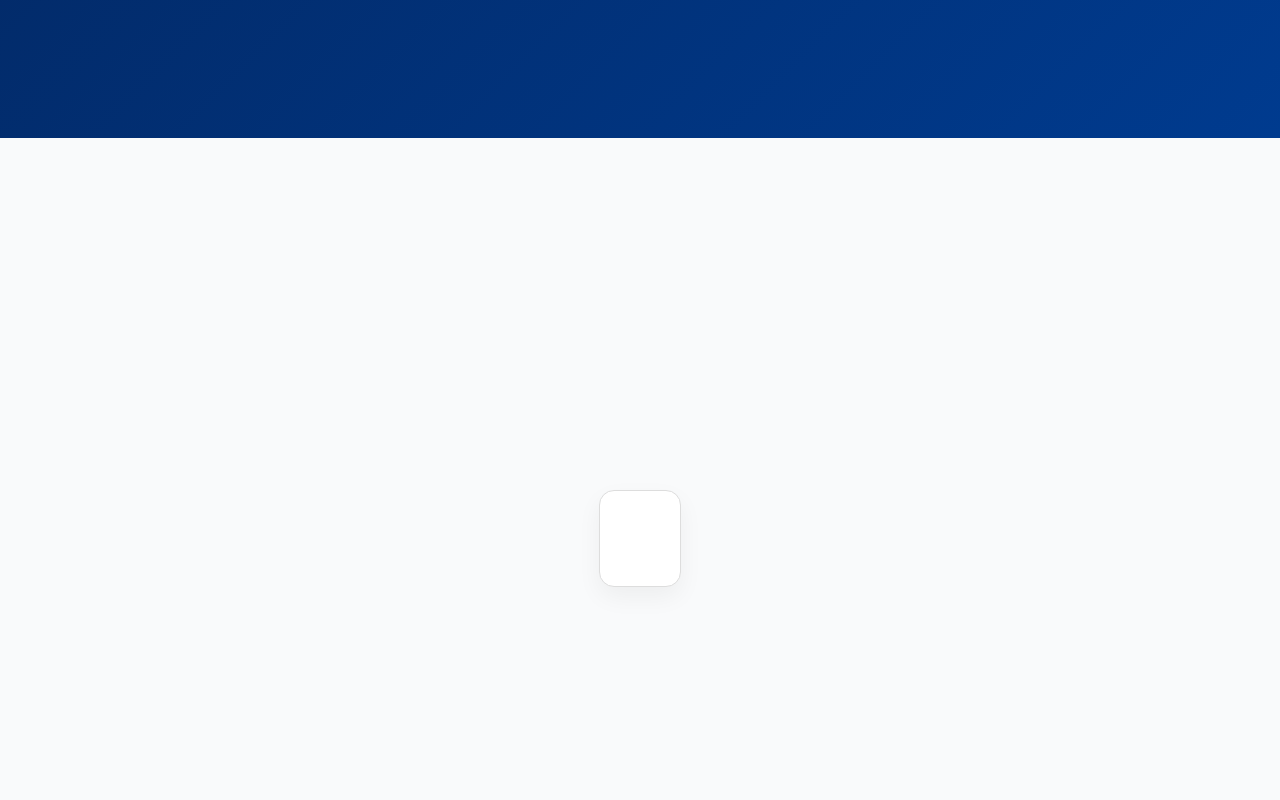
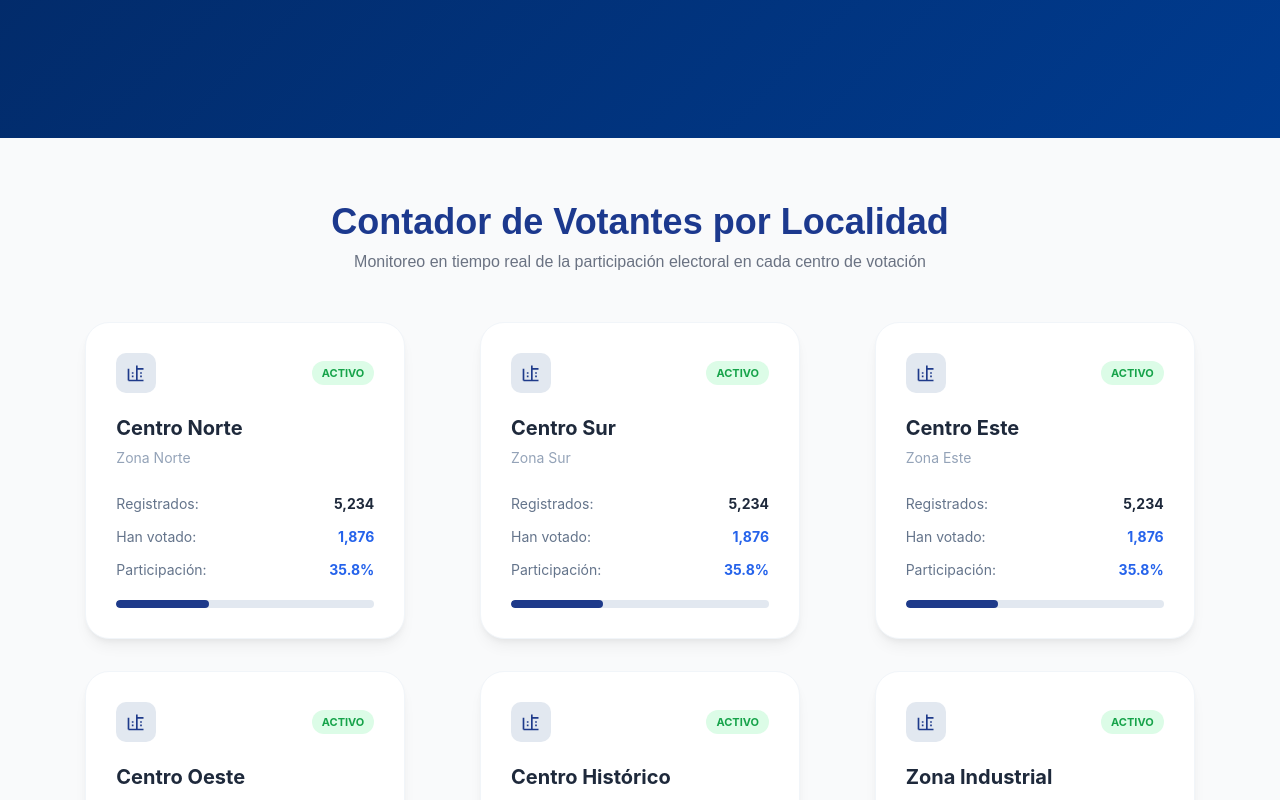
Before and after one commit to EQUIPO9-DESARROLLOWEB/Front-end-proyecto, a Next.js app in the folder proyecto_elecciones/: page / in a window 1280 px wide. Shown: the part 740-1540 px from the top of the page. Built offline with nearby package versions, Linux system fonts and the light colour scheme.

Commit message:
feat: dashboard completo con 8 centros y css modules

```diff
--- a/proyecto_elecciones/app/Contador/Contador.module.css
+++ b/proyecto_elecciones/app/Contador/Contador.module.css
@@ -1,23 +1,93 @@
-.container {
-    border: 1px solid #ddd;
-    padding: 40px; /* Más espacio interno */
-    border-radius: 15px;
-    background-color: #fff;
-    box-shadow: 0 10px 25px rgba(0,0,0,0.05); /* Sombra más elegante */
-    max-width: 400px;
-    margin: 20px auto;
-    text-align: center;
-    font-family: Arial, sans-serif;
+.card {
+    background-color: #ffffff; /* Blanco puro para que resalte */
+    border-radius: 24px;
+    padding: 30px;
+    width: 320px;
+    box-shadow: 0 10px 15px -3px rgba(0, 0, 0, 0.05), 0 4px 6px -2px rgba(0, 0, 0, 0.05);
+    border: 1px solid #f1f5f9; /* Borde muy suave */
+    font-family: 'Inter', sans-serif; /* O sans-serif estándar */
 }
 
-.title {
-    color: #333;
-    font-size: 1.8rem;
-    margin-bottom: 15px;
+.header {
+    display: flex;
+    justify-content: space-between;
+    align-items: center;
+    margin-bottom: 20px;
 }
 
-.text {
-    color: #666;
-    font-size: 1.1rem;
-    line-height: 1.6;
+.iconBox {
+    background-color: #e2e8f0;
+    padding: 10px;
+    border-radius: 10px;
+    color: #1e3a8a;
 }
+
+.statusBadge {
+    background-color: #dcfce7;
+    color: #16a34a;
+    font-size: 11px;
+    font-weight: bold;
+    padding: 4px 10px;
+    border-radius: 20px;
+}
+
+.infoPrincipal {
+    margin-bottom: 25px;
+}
+
+.localidadTitle {
+    font-size: 20px;
+    color: #1e293b;
+    margin: 0;
+    font-weight: 700;
+}
+
+.zonaText {
+    font-size: 14px;
+    color: #94a3b8;
+    margin: 4px 0 0 0;
+}
+
+.statsGrid {
+    display: flex;
+    flex-direction: column;
+    gap: 12px;
+    margin-bottom: 20px;
+}
+
+.statRow {
+    display: flex;
+    justify-content: space-between;
+    font-size: 14px;
+}
+
+.statLabel {
+    color: #64748b;
+}
+
+.statValue {
+    color: #1e293b;
+    font-weight: 700;
+}
+
+.statValueBlue {
+    color: #2563eb;
+    font-weight: 700;
+}
+
+.progressContainer {
+    width: 100%;
+}
+
+.progressBar {
+    height: 8px;
+    background-color: #e2e8f0;
+    border-radius: 10px;
+    overflow: hidden;
+}
+
+.progressFill {
+    height: 100%;
+    background-color: #1e3a8a;
+    border-radius: 10px;
+}
--- a/proyecto_elecciones/app/Contador/Contador.tsx
+++ b/proyecto_elecciones/app/Contador/Contador.tsx
@@ -1,15 +1,54 @@
-import styles from './Contador.module.css'; // Importamos los estilos
+'use client';
+import styles from './Contador.module.css';
 
 interface PostProps {
-    titulo: string;
-    descripcion: string;
+    titulo: string;      // Ejemplo: "Centro Norte"
+    descripcion: string; // Ejemplo: "Zona Norte"
 }
 
 export default function Contador({ titulo, descripcion }: PostProps) {
+    // Datos fijos para el diseño (luego los conectaremos a la API)
+    const registrados = "5,234";
+    const votaron = "1,876";
+    const participacion = "35.8%";
+
     return (
-        <div className={styles.container}>
-            <h1 className={styles.title}>{titulo}</h1>
-            <p className={styles.text}>{descripcion}</p>
+        <div className={styles.card}>
+            <div className={styles.header}>
+                <div className={styles.iconBox}>
+                    {/* Icono de edificio simplificado */}
+                    <svg width="20" height="20" viewBox="0 0 24 24" fill="none" stroke="currentColor" strokeWidth="2">
+                        <path d="M3 21h18M3 7v14M13 3v18M13 7h8M7 12h2M7 16h2M17 12h2M17 16h2" />
+                    </svg>
+                </div>
+                <span className={styles.statusBadge}>ACTIVO</span>
+            </div>
+
+            <div className={styles.infoPrincipal}>
+                <h2 className={styles.localidadTitle}>{titulo}</h2>
+                <p className={styles.zonaText}>{descripcion}</p>
+            </div>
+
+            <div className={styles.statsGrid}>
+                <div className={styles.statRow}>
+                    <span className={styles.statLabel}>Registrados:</span>
+                    <span className={styles.statValue}>{registrados}</span>
+                </div>
+                <div className={styles.statRow}>
+                    <span className={styles.statLabel}>Han votado:</span>
+                    <span className={styles.statValueBlue}>{votaron}</span>
+                </div>
+                <div className={styles.statRow}>
+                    <span className={styles.statLabel}>Participación:</span>
+                    <span className={styles.statValueBlue}>{participacion}</span>
+                </div>
+            </div>
+
+            <div className={styles.progressContainer}>
+                <div className={styles.progressBar}>
+                    <div className={styles.progressFill} style={{ width: participacion }}></div>
+                </div>
+            </div>
         </div>
     );
-} // Fin del
+}
--- a/proyecto_elecciones/app/api/posts/route.ts
+++ b/proyecto_elecciones/app/api/posts/route.ts
@@ -2,8 +2,14 @@
 
 export async function GET() {
   const posts = [
-    { id: '1', titulo: 'Candidato A', descripcion: 'Propuesta de salud' },
-    { id: '2', titulo: 'Candidato B', descripcion: 'Propuesta de educación' }
+    { id: '1', titulo: 'Centro Norte', descripcion: 'Zona Norte' },
+    { id: '2', titulo: 'Centro Sur', descripcion: 'Zona Sur' },
+    { id: '3', titulo: 'Centro Este', descripcion: 'Zona Este' },
+    { id: '4', titulo: 'Centro Oeste', descripcion: 'Zona Oeste' },
+    { id: '5', titulo: 'Centro Histórico', descripcion: 'Centro' },
+    { id: '6', titulo: 'Zona Industrial', descripcion: 'Industrial' },
+    { id: '7', titulo: 'Zona Residencial', descripcion: 'Residencial' },
+    { id: '8', titulo: 'Zona Rural', descripcion: 'Rural' }
   ];
   return NextResponse.json(posts);
 }
--- a/proyecto_elecciones/app/page.tsx
+++ b/proyecto_elecciones/app/page.tsx
@@ -5,13 +5,18 @@
 import Hero from "./hero/hero";
 
 export default function Home() {
-  const [post, setPost] = useState({ titulo: "Cargando...", descripcion: "..." });
+  // Inicializamos como un array vacío para poder tener varias tarjetas
+  const [posts, setPosts] = useState([]);
+  const [loading, setLoading] = useState(true);
 
   useEffect(() => {
     fetch('/api/posts')
       .then((res) => res.json())
       .then((data) => {
-        setPost(data);
+        // Si la API devuelve un solo objeto, lo metemos en un array [data]
+        // Si devuelve varios, usamos data directamente
+        setPosts(Array.isArray(data) ? data : [data]);
+        setLoading(false);
       });
   }, []);
 
@@ -19,12 +24,35 @@
     <>
       <Head />
       <Hero />
-      <div className="min-h-screen bg-gray-50 flex items-center justify-center p-4">
-        <Contador
-          titulo={post.titulo}
-          descripcion={post.descripcion}
-        />
-      </div>
+
+      {/* Sección del Dashboard */}
+      <main className="bg-gray-50 py-16 px-4">
+        <div className="max-w-6xl mx-auto">
+          <div className="text-center mb-12">
+            <h2 className="text-4xl font-extrabold text-blue-900 mb-2">
+              Contador de Votantes por Localidad
+            </h2>
+            <p className="text-gray-500">
+              Monitoreo en tiempo real de la participación electoral en cada centro de votación
+            </p>
+          </div>
+
+          {/* Grid de Tarjetas: 1 columna en móvil, 3 en pantallas grandes */}
+          <div className="grid grid-cols-1 md:grid-cols-2 lg:grid-cols-3 gap-8 justify-items-center">
+            {loading ? (
+              <p>Cargando centros de votación...</p>
+            ) : (
+              posts.map((post, index) => (
+                <Contador
+                  key={index}
+                  titulo={post.titulo}
+                  descripcion={post.descripcion}
+                />
+              ))
+            )}
+          </div>
+        </div>
+      </main>
     </>
   );
 }
```
